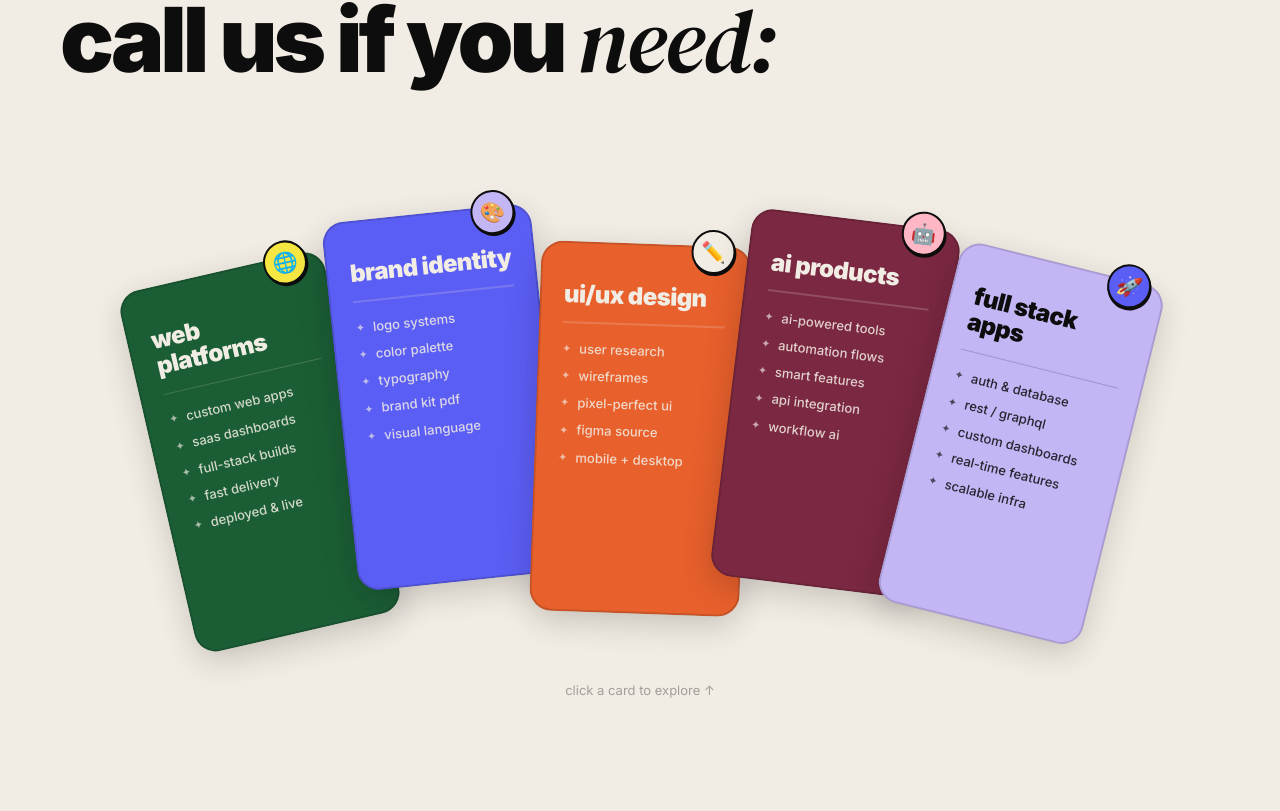
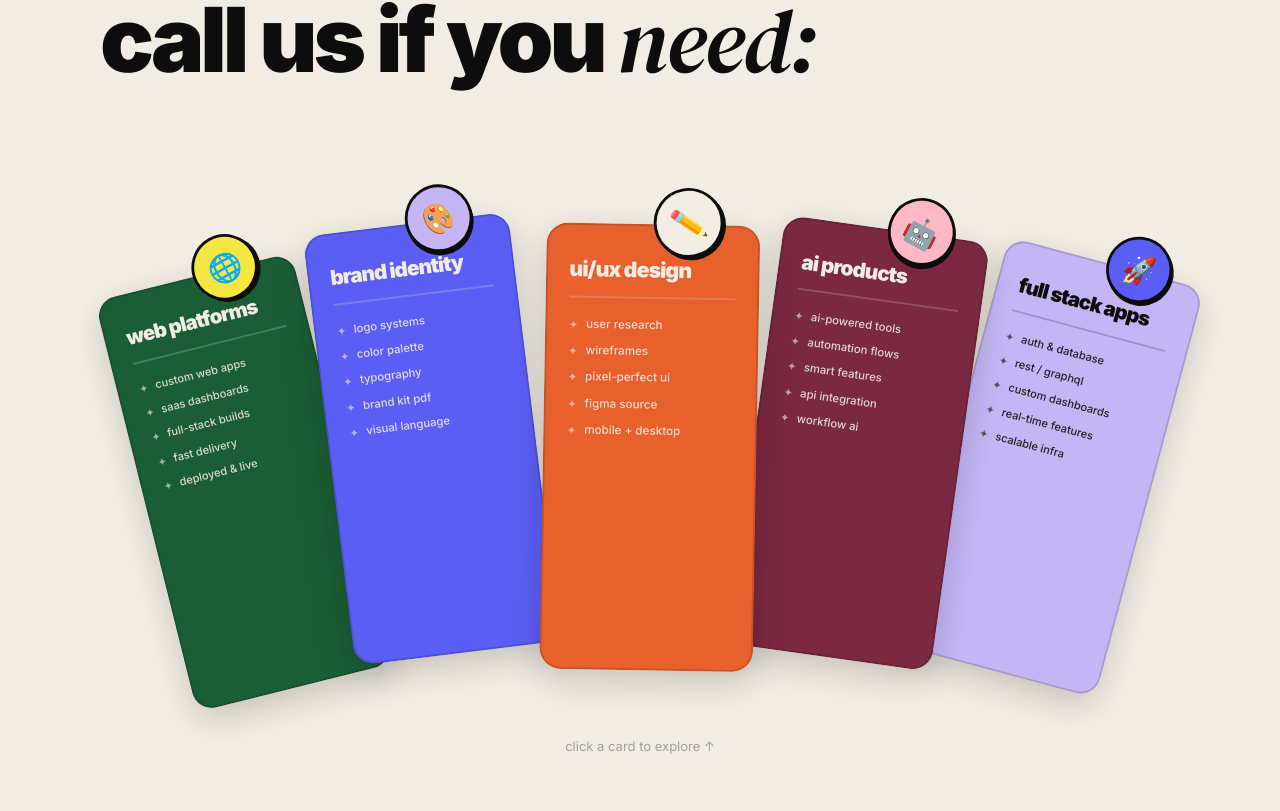
Before and after one commit to jeevaanprabhaa/nexlevr, a React (Vite) app: page / in a window 1280 px wide. Shown: the part 2109-2920 px from the top of the page. Built offline with nearby package versions, Linux system fonts and the light colour scheme.

Commit message:
feat: Truus-style deck interaction for services cards + centered WhyUs

```diff
--- a/src/sections/Services.jsx
+++ b/src/sections/Services.jsx
@@ -8,6 +8,7 @@ const cards = [
     textColor: '#f2ede4',
     sticker: '🌐',
     stickerBg: '#f5e642',
+    stickerAngle: -15,
     features: ['custom web apps', 'saas dashboards', 'full-stack builds', 'fast delivery', 'deployed & live'],
   },
   {
@@ -16,6 +17,7 @@ const cards = [
     textColor: '#f2ede4',
     sticker: '🎨',
     stickerBg: '#C4B5F5',
+    stickerAngle: 18,
     features: ['logo systems', 'color palette', 'typography', 'brand kit pdf', 'visual language'],
   },
   {
@@ -24,6 +26,7 @@ const cards = [
     textColor: '#f2ede4',
     sticker: '✏️',
     stickerBg: '#f2ede4',
+    stickerAngle: -12,
     features: ['user research', 'wireframes', 'pixel-perfect ui', 'figma source', 'mobile + desktop'],
   },
   {
@@ -32,6 +35,7 @@ const cards = [
     textColor: '#f2ede4',
     sticker: '🤖',
     stickerBg: '#FFB7C5',
+    stickerAngle: 20,
     features: ['ai-powered tools', 'automation flows', 'smart features', 'api integration', 'workflow ai'],
   },
   {
@@ -40,180 +44,71 @@ const cards = [
     textColor: '#0d0d0d',
     sticker: '🚀',
     stickerBg: '#5B5EF4',
+    stickerAngle: -8,
     features: ['auth & database', 'rest / graphql', 'custom dashboards', 'real-time features', 'scalable infra'],
   },
 ];
 
-// idle spread positions (x offset from center, y, rotation)
-const IDLE = [
-  { x: -380, y: 30,  rotate: -13 },
-  { x: -195, y: -20, rotate: -6  },
-  { x: 0,    y: 15,  rotate: 2   },
-  { x: 195,  y: -15, rotate: 7   },
-  { x: 380,  y: 25,  rotate: 14  },
+// ── idle fan: all 5 cards spread across, slightly overlapping ──
+const IDLE_POSITIONS = [
+  { x: -400, y: 30,  rotate: -14, scale: 0.92, zIndex: 1 },
+  { x: -210, y: -10, rotate: -7,  scale: 0.94, zIndex: 2 },
+  { x:   10, y:   0, rotate:  1,  scale: 0.97, zIndex: 5 },
+  { x:  220, y:  -8, rotate:  8,  scale: 0.94, zIndex: 2 },
+  { x:  415, y:  20, rotate: 15,  scale: 0.92, zIndex: 1 },
 ];
 
-// where cards fly when a DIFFERENT card is active
-const SCATTER = [
-  { x: -440, y: 110, rotate: -28, scale: 0.68 },
-  { x: -260, y: 80,  rotate: -16, scale: 0.72 },
-  { x: 30,   y: 130, rotate: 12,  scale: 0.68 },
-  { x: 270,  y: 75,  rotate: 20,  scale: 0.72 },
-  { x: 450,  y: 100, rotate: 28,  scale: 0.68 },
-];
+// ── showcase position (active card goes here) ──
+const SHOWCASE_X = -310;
 
-// individual float durations + amounts so cards bob out of sync
-const FLOAT_DURATION = [3.4, 2.9, 3.7, 2.7, 3.2];
-const FLOAT_Y        = [10,  8,  13,  9,   9  ];
+// ── compact fan starts here, spacing between non-active cards ──
+const FAN_START_X  = 60;
+const FAN_SPACING  = 75;
 
-function ServiceCard({ card, i, activeCard, setActiveCard }) {
-  const isActive  = activeCard === i;
-  const hasActive = activeCard !== null;
+function getPositions(activeCard) {
+  if (activeCard === null) return IDLE_POSITIONS;
 
-  const posAnimate = isActive
-    ? { x: 0, y: -30, rotate: 0, scale: 1.06 }
-    : hasActive
-    ? { x: SCATTER[i].x, y: SCATTER[i].y, rotate: SCATTER[i].rotate, scale: SCATTER[i].scale }
-    : { x: IDLE[i].x,    y: IDLE[i].y,    rotate: IDLE[i].rotate,    scale: 1 };
+  const fanCards = cards
+    .map((_, i) => i)
+    .filter(i => i !== activeCard);
 
-  const floatAnimate = (isActive || hasActive)
-    ? { y: 0 }
-    : { y: [0, -FLOAT_Y[i], 0] };
+  return cards.map((_, i) => {
+    if (i === activeCard) {
+      return { x: SHOWCASE_X, y: -10, rotate: 0, scale: 1, zIndex: 20 };
+    }
+    const fanIndex = fanCards.indexOf(i);
+    const rotateDir = fanIndex < fanCards.length / 2 ? -1 : 1;
+    return {
+      x:       FAN_START_X + fanIndex * FAN_SPACING,
+      y:       Math.abs(fanIndex - 1.5) * 14,
+      rotate:  rotateDir * (6 + fanIndex * 4),
+      scale:   0.72 - fanIndex * 0.015,
+      zIndex:  10 - fanIndex,
+    };
+  });
+}
 
-  const floatTransition = (isActive || hasActive)
-    ? { duration: 0.3 }
-    : { duration: FLOAT_DURATION[i], repeat: Infinity, ease: 'easeInOut', delay: i * 0.3 };
-
-  return (
-    <motion.div
-      style={{ position: 'absolute', zIndex: isActive ? 20 : hasActive ? 1 : 5 }}
-      animate={posAnimate}
-      transition={{ type: 'spring', stiffness: 260, damping: 26 }}
-    >
-      {/* float wrapper – y oscillation is independent of position */}
-      <motion.div
-        animate={floatAnimate}
-        transition={floatTransition}
-      >
-        <motion.div
-          onClick={() => setActiveCard(isActive ? null : i)}
-          onKeyDown={e => { if (e.key === 'Enter' || e.key === ' ') { e.preventDefault(); setActiveCard(isActive ? null : i); }}}
-          role="button"
-          tabIndex={0}
-          aria-expanded={isActive}
-          aria-label={`${card.title} service card`}
-          whileHover={!isActive ? { y: -6 } : {}}
-          style={{
-            width: 210,
-            minHeight: isActive ? 420 : 370,
-            background: card.color,
-            borderRadius: 22,
-            padding: '28px 22px 30px',
-            cursor: 'pointer',
-            border: '2px solid rgba(0,0,0,0.14)',
-            boxShadow: isActive
-              ? '0 40px 90px rgba(0,0,0,0.35)'
-              : '0 10px 32px rgba(0,0,0,0.18)',
-            transition: 'min-height 0.4s ease, box-shadow 0.3s ease',
-            position: 'relative',
-            userSelect: 'none',
-          }}
-        >
-          {/* sticker badge */}
-          <div style={{
-            position: 'absolute',
-            top: -18,
-            right: 14,
-            width: 44,
-            height: 44,
-            borderRadius: '50%',
-            background: card.stickerBg,
-            border: '2.5px solid #0d0d0d',
-            display: 'flex',
-            alignItems: 'center',
-            justifyContent: 'center',
-            fontSize: 20,
-            boxShadow: '1px 2px 0 #0d0d0d',
-          }}>
-            {card.sticker}
-          </div>
-
-          {/* title */}
-          <h3 style={{
-            fontSize: 24,
-            fontWeight: 900,
-            color: card.textColor,
-            letterSpacing: '-0.6px',
-            lineHeight: 1.1,
-            marginBottom: 14,
-            marginTop: 10,
-          }}>
-            {card.title}
-          </h3>
-
-          {/* divider */}
-          <div style={{ height: 1.5, background: `${card.textColor}30`, marginBottom: 16 }} />
-
-          {/* features */}
-          <div style={{ display: 'flex', flexDirection: 'column', gap: 9 }}>
-            {card.features.map(feat => (
-              <div key={feat} style={{ display: 'flex', alignItems: 'center', gap: 8 }}>
-                <span style={{ color: card.textColor, opacity: 0.65, fontSize: 11 }}>✦</span>
-                <span style={{ fontSize: 13, color: card.textColor, opacity: 0.85, fontWeight: 500, lineHeight: 1.4 }}>
-                  {feat}
-                </span>
-              </div>
-            ))}
-          </div>
-
-          {/* CTA – only when active */}
-          <AnimatePresence>
-            {isActive && (
-              <motion.a
-                href="#pricing"
-                initial={{ opacity: 0, y: 12 }}
-                animate={{ opacity: 1, y: 0 }}
-                exit={{ opacity: 0, y: 8 }}
-                transition={{ duration: 0.25 }}
-                style={{
-                  display: 'block',
-                  marginTop: 22,
-                  textAlign: 'center',
-                  padding: '11px',
-                  borderRadius: 50,
-                  background: card.textColor,
-                  color: card.color,
-                  fontSize: 12,
-                  fontWeight: 800,
-                }}
-              >
-                get started →
-              </motion.a>
-            )}
-          </AnimatePresence>
-        </motion.div>
-      </motion.div>
-    </motion.div>
-  );
-}
+// ── float bob for idle ──
+const FLOAT_Y        = [9, 7, 11, 8, 10];
+const FLOAT_DURATION = [3.3, 2.8, 3.6, 2.6, 3.1];
 
 export default function Services() {
   const [activeCard, setActiveCard] = useState(null);
+  const positions = getPositions(activeCard);
 
   return (
     <section
       id="services"
-      style={{ background: '#f2ede4', padding: '120px 60px', overflow: 'hidden' }}
+      style={{ background: '#f2ede4', padding: '120px 0px 100px', overflow: 'hidden' }}
     >
-      <div style={{ maxWidth: 1200, margin: '0 auto' }}>
-
-        {/* headline */}
+      <div style={{ maxWidth: 1200, margin: '0 auto', padding: '0 60px' }}>
+        {/* ── Headline ── */}
         <motion.div
           initial={{ opacity: 0, y: 50 }}
           whileInView={{ opacity: 1, y: 0 }}
           viewport={{ once: true }}
           transition={{ duration: 0.7, ease: [0.22, 1, 0.36, 1] }}
-          style={{ marginBottom: 60 }}
+          style={{ marginBottom: 64 }}
         >
           <h2 style={{
             fontSize: 'clamp(44px, 7vw, 96px)',
@@ -233,42 +128,189 @@ export default function Services() {
             </em>
           </h2>
         </motion.div>
+      </div>
 
-        {/* floating cards stage */}
+      {/* ── Card stage – full width so fans don't clip ── */}
       <div style={{
         position: 'relative',
-          height: 560,
+        height: 580,
         display: 'flex',
         alignItems: 'center',
         justifyContent: 'center',
+        /* let cards breathe outside the container */
       }}>
-          {cards.map((card, i) => (
-            <ServiceCard
+        {cards.map((card, i) => {
+          const pos      = positions[i];
+          const isActive = activeCard === i;
+          const hasActive = activeCard !== null;
+
+          return (
+            <motion.div
               key={card.title}
-              card={card}
-              i={i}
-              activeCard={activeCard}
-              setActiveCard={setActiveCard}
-            />
+              /* position controller */
+              style={{ position: 'absolute', zIndex: pos.zIndex }}
+              animate={{ x: pos.x, y: pos.y, rotate: pos.rotate, scale: pos.scale }}
+              transition={{ type: 'spring', stiffness: 280, damping: 28, mass: 0.9 }}
+            >
+              {/* float wrapper (only bobs when idle + no active) */}
+              <motion.div
+                animate={hasActive ? { y: 0 } : { y: [0, -FLOAT_Y[i], 0] }}
+                transition={hasActive
+                  ? { duration: 0.3 }
+                  : { duration: FLOAT_DURATION[i], repeat: Infinity, ease: 'easeInOut', delay: i * 0.4 }
+                }
+              >
+                {/* ── Sticker floats above card ── */}
+                <motion.div
+                  animate={{ rotate: isActive ? card.stickerAngle * 0.6 : card.stickerAngle }}
+                  transition={{ type: 'spring', stiffness: 200, damping: 18 }}
+                  style={{
+                    position: 'absolute',
+                    top: -38,
+                    left: isActive ? 24 : '50%',
+                    transform: isActive ? 'none' : 'translateX(-50%)',
+                    width: 72,
+                    height: 72,
+                    borderRadius: '50%',
+                    background: card.stickerBg,
+                    border: '3px solid #0d0d0d',
+                    display: 'flex',
+                    alignItems: 'center',
+                    justifyContent: 'center',
+                    fontSize: 30,
+                    boxShadow: '2px 3px 0 #0d0d0d',
+                    zIndex: 2,
+                    pointerEvents: 'none',
+                  }}
+                >
+                  {card.sticker}
+                </motion.div>
+
+                {/* ── Card face ── */}
+                <motion.div
+                  onClick={() => setActiveCard(isActive ? null : i)}
+                  onKeyDown={e => {
+                    if (e.key === 'Enter' || e.key === ' ') {
+                      e.preventDefault();
+                      setActiveCard(isActive ? null : i);
+                    }
+                  }}
+                  role="button"
+                  tabIndex={0}
+                  aria-expanded={isActive}
+                  aria-label={`${card.title} service card`}
+                  whileHover={!isActive ? { y: -8, transition: { duration: 0.25 } } : {}}
+                  style={{
+                    width: isActive ? 280 : 220,
+                    height: 460,
+                    background: card.color,
+                    borderRadius: 22,
+                    padding: isActive ? '32px 28px 32px' : '28px 22px 28px',
+                    cursor: 'pointer',
+                    border: '2.5px solid rgba(0,0,0,0.15)',
+                    boxShadow: isActive
+                      ? '0 48px 100px rgba(0,0,0,0.32)'
+                      : '0 12px 36px rgba(0,0,0,0.18)',
+                    overflow: 'hidden',
+                    transition: 'width 0.4s cubic-bezier(0.22,1,0.36,1), padding 0.3s ease, box-shadow 0.3s ease',
+                    userSelect: 'none',
+                    display: 'flex',
+                    flexDirection: 'column',
+                    marginTop: 38, /* room for sticker */
+                  }}
+                >
+                  {/* title */}
+                  <h3 style={{
+                    fontSize: isActive ? 32 : 22,
+                    fontWeight: 900,
+                    color: card.textColor,
+                    letterSpacing: '-1px',
+                    lineHeight: 1.05,
+                    marginBottom: 16,
+                    marginTop: 6,
+                    transition: 'font-size 0.3s ease',
+                    flexShrink: 0,
+                  }}>
+                    {card.title}
+                  </h3>
+
+                  {/* divider */}
+                  <div style={{
+                    height: 1.5,
+                    background: `${card.textColor}35`,
+                    marginBottom: 18,
+                    flexShrink: 0,
+                  }} />
+
+                  {/* features – always visible */}
+                  <div style={{ display: 'flex', flexDirection: 'column', gap: 10, flex: 1 }}>
+                    {card.features.map(feat => (
+                      <div key={feat} style={{ display: 'flex', alignItems: 'flex-start', gap: 8 }}>
+                        <span style={{ color: card.textColor, opacity: 0.6, fontSize: 12, marginTop: 2 }}>✦</span>
+                        <span style={{
+                          fontSize: isActive ? 14 : 12,
+                          color: card.textColor,
+                          opacity: 0.88,
+                          fontWeight: 500,
+                          lineHeight: 1.45,
+                          transition: 'font-size 0.25s ease',
+                        }}>
+                          {feat}
+                        </span>
+                      </div>
                     ))}
                   </div>
 
-        {/* hint text */}
+                  {/* CTA appears when active */}
+                  <AnimatePresence>
+                    {isActive && (
+                      <motion.a
+                        href="#pricing"
+                        initial={{ opacity: 0, y: 14 }}
+                        animate={{ opacity: 1, y: 0 }}
+                        exit={{ opacity: 0, y: 10 }}
+                        transition={{ duration: 0.28, delay: 0.1 }}
+                        style={{
+                          display: 'block',
+                          marginTop: 24,
+                          textAlign: 'center',
+                          padding: '13px',
+                          borderRadius: 50,
+                          background: card.textColor,
+                          color: card.color,
+                          fontSize: 13,
+                          fontWeight: 800,
+                          flexShrink: 0,
+                        }}
+                      >
+                        get started →
+                      </motion.a>
+                    )}
+                  </AnimatePresence>
+                </motion.div>
+              </motion.div>
+            </motion.div>
+          );
+        })}
+      </div>
+
+      {/* ── Hint ── */}
+      <div style={{ padding: '0 60px', maxWidth: 1200, margin: '0 auto' }}>
         <AnimatePresence mode="wait">
           <motion.p
             key={activeCard === null ? 'idle' : 'active'}
             initial={{ opacity: 0, y: 6 }}
             animate={{ opacity: 1, y: 0 }}
-            exit={{ opacity: 0, y: -6 }}
+            exit={{ opacity: 0 }}
             transition={{ duration: 0.25 }}
             style={{
               textAlign: 'center',
               fontSize: 13,
               color: 'rgba(13,13,13,0.35)',
-              marginTop: -20,
+              marginTop: 12,
             }}
           >
-            {activeCard === null ? 'click a card to explore ↑' : 'click the card again to close ✕'}
+            {activeCard === null ? 'click a card to explore ↑' : 'click again to close  ✕'}
           </motion.p>
         </AnimatePresence>
       </div>
```
Lines whose indentation alone changed are shown as unchanged.
